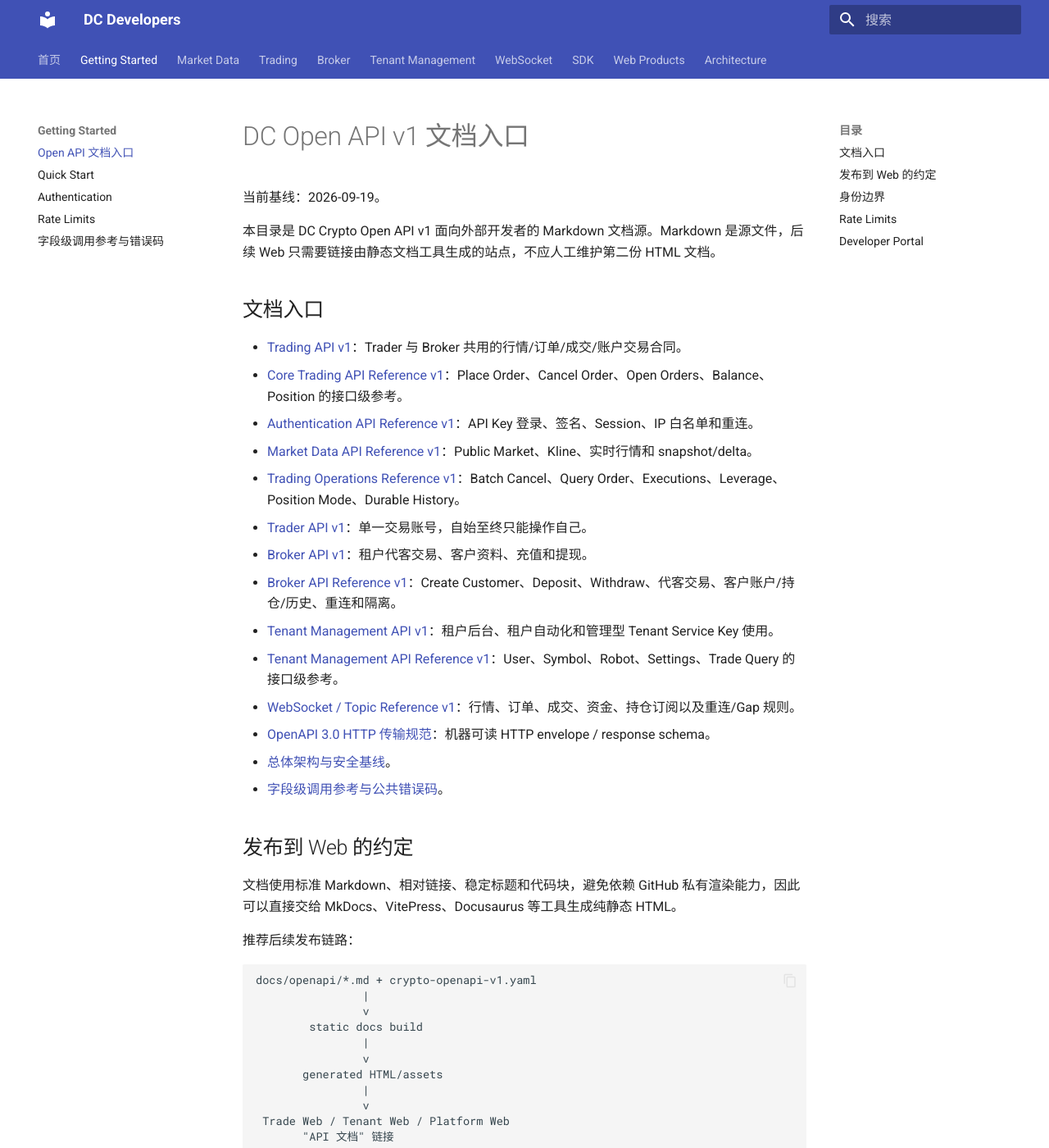
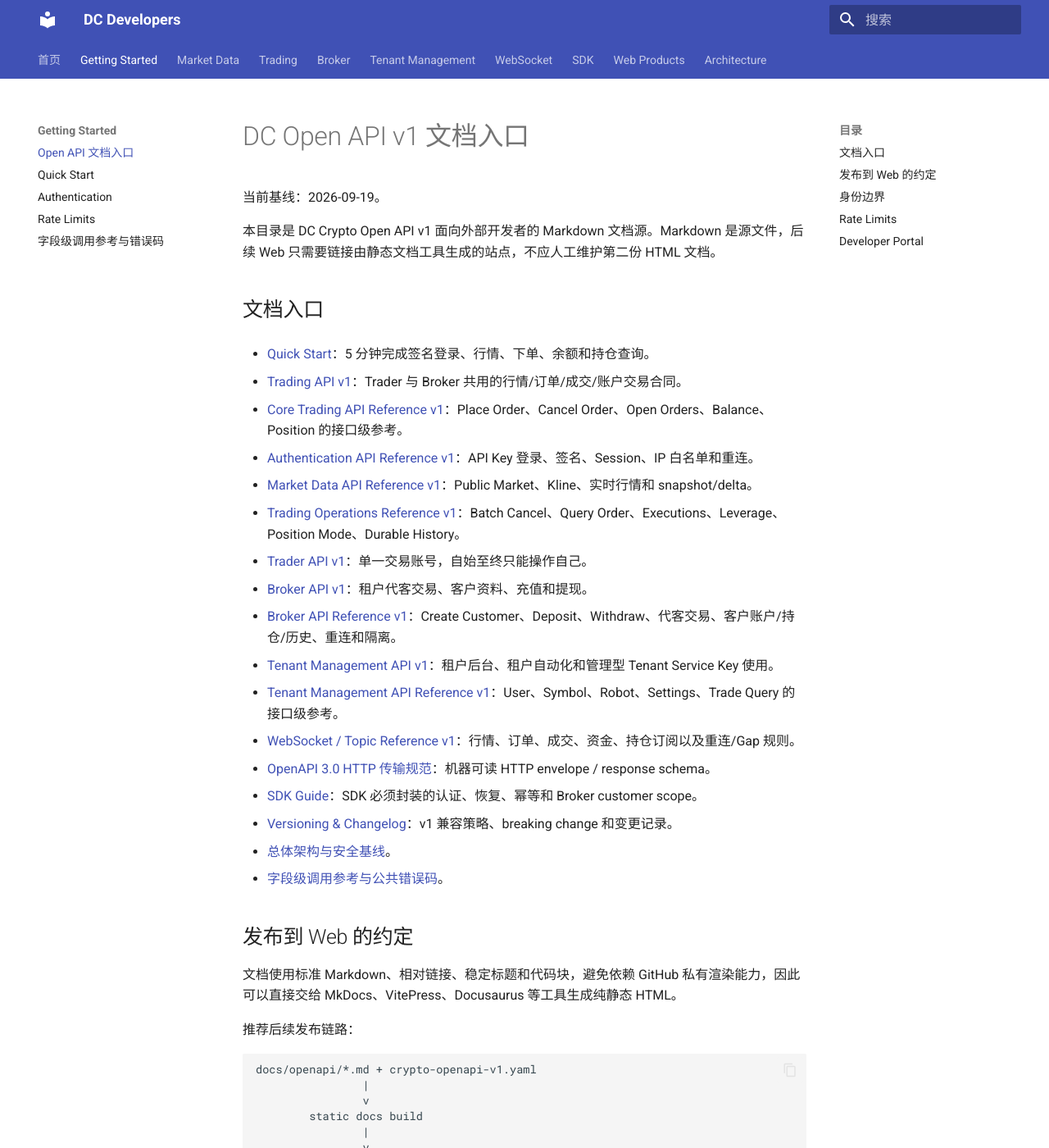
Before and after one commit to bliplink/dc-quant-deploy, an MkDocs documentation site: the page built from docs/openapi/README.zh-CN.md, in a window 1280 px wide and 1400 px high. Shown: the whole window at 82% size. Built offline with MkDocs 1.6.1 and Material for MkDocs 9.7.7, drawn with Linux system fonts in a browser that asks for light colours.

Commit message:
docs: expand developer portal entry points

```diff
--- a/docs/openapi/README.zh-CN.md
+++ b/docs/openapi/README.zh-CN.md
@@ -5,6 +5,8 @@
 本目录是 DC Crypto Open API v1 面向外部开发者的 Markdown 文档源。Markdown 是源文件，后续 Web 只需要链接由静态文档工具生成的站点，不应人工维护第二份 HTML 文档。
 
 ## 文档入口
+
+- [Quick Start](QUICK_START.zh-CN.md)：5 分钟完成签名登录、行情、下单、余额和持仓查询。
 
 - [Trading API v1](TRADING_API_V1.zh-CN.md)：Trader 与 Broker 共用的行情/订单/成交/账户交易合同。
 - [Core Trading API Reference v1](CORE_TRADING_REFERENCE_V1.zh-CN.md)：Place Order、Cancel Order、Open Orders、Balance、Position 的接口级参考。
@@ -18,6 +20,8 @@
 - [Tenant Management API Reference v1](TENANT_MANAGEMENT_REFERENCE_V1.zh-CN.md)：User、Symbol、Robot、Settings、Trade Query 的接口级参考。
 - [WebSocket / Topic Reference v1](WEBSOCKET_TOPICS_V1.zh-CN.md)：行情、订单、成交、资金、持仓订阅以及重连/Gap 规则。
 - [OpenAPI 3.0 HTTP 传输规范](crypto-openapi-v1.yaml)：机器可读 HTTP envelope / response schema。
+- [SDK Guide](SDK_GUIDE.zh-CN.md)：SDK 必须封装的认证、恢复、幂等和 Broker customer scope。
+- [Versioning & Changelog](VERSIONING_CHANGELOG.zh-CN.md)：v1 兼容策略、breaking change 和变更记录。
 - [总体架构与安全基线](../CRYPTO_OPEN_API_V1.zh-CN.md)。
 - [字段级调用参考与公共错误码](../DC_OPEN_API_V1_REFERENCE.zh-CN.md)。
 
```
